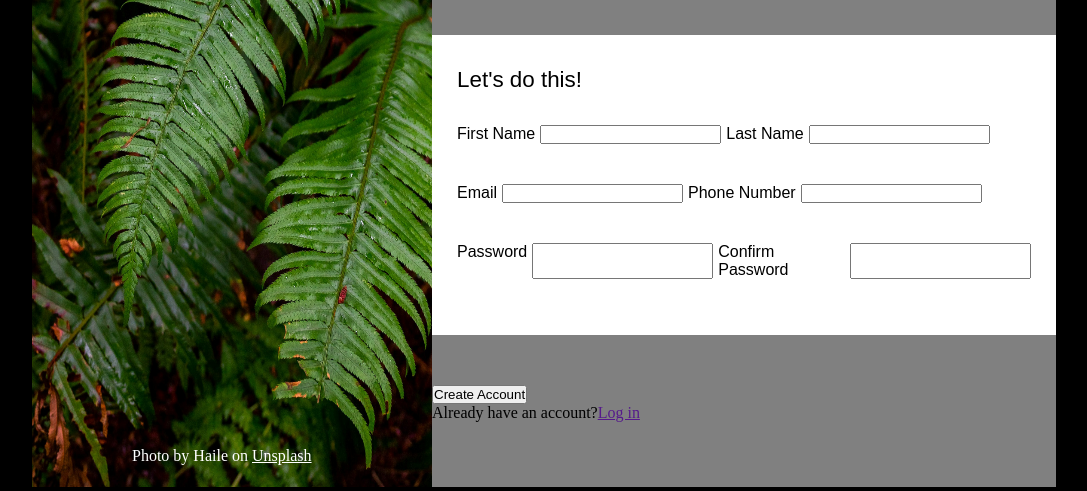
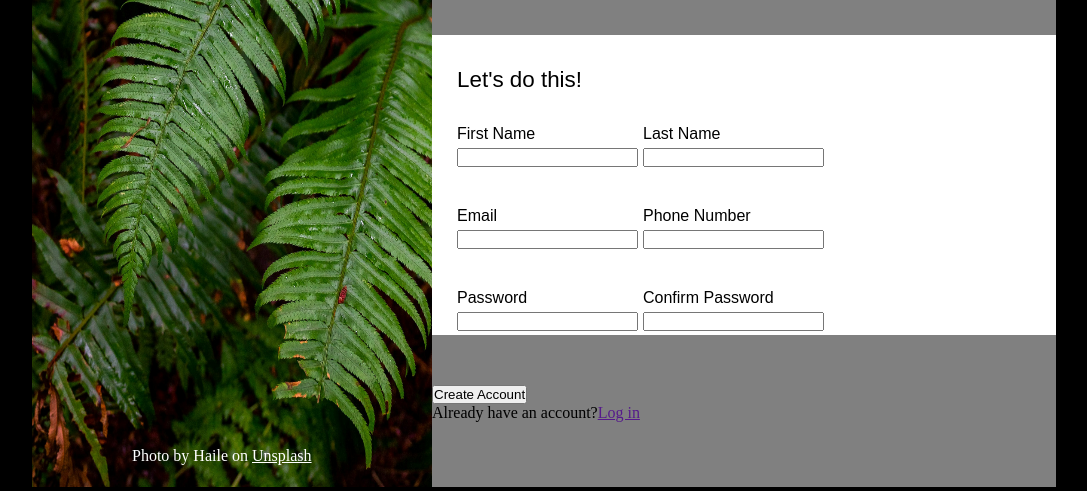
Before and after one commit to Zero2371/odinForm, a plain HTML site: page index.html in a window 1280 px wide. Shown: the part 313-804 px from the top of the page, without its empty margins (96-1183 px from the left). Drawn offline with Linux system fonts and the light colour scheme.

Commit message:
think i fixed it

```diff
--- a/index.html
+++ b/index.html
@@ -30,22 +30,30 @@
                         <label for="firstName">First Name</label>
                         <input type="text" id="firstName" name="firstName" required>
                     </div>
+                    <div>
                         <label for="lastName">Last Name</label>
                         <input type="text" id="lasttName" name="lastName" required>
                     </div>
+                </div>
                 <div class="emailPhone">
+                    <div>
                         <label for="email">Email</label>
                         <input type="email" id="email" name="email" required>
-
+                    </div>
+                    <div>
                         <label for="phone">Phone Number</label>
                         <input type="text" class="phoneNumber" required>
                     </div>
+                </div>
                 <div class="passwords">
+                    <div>
                         <label for="password">Password</label>
                         <input type="password" id="password" name="password" required>
-
+                    </div>
+                    <div>
                         <label for="confirmPassword">Confirm Password</label>
                         <input type="password" id="confirmPassword" name="confirmPassword" required>
+                    </div>
                 </div>
             </div>
             </section>
--- a/style.css
+++ b/style.css
@@ -107,6 +107,10 @@ header{
     display: flex;
     gap: 5px;
 }
+.formInput div div {
+    display: flex;
+    flex-direction: column;
+}
 .formInput input{
     display: flex;
     flex-direction: column;
```
Lines whose indentation alone changed are shown as unchanged.
